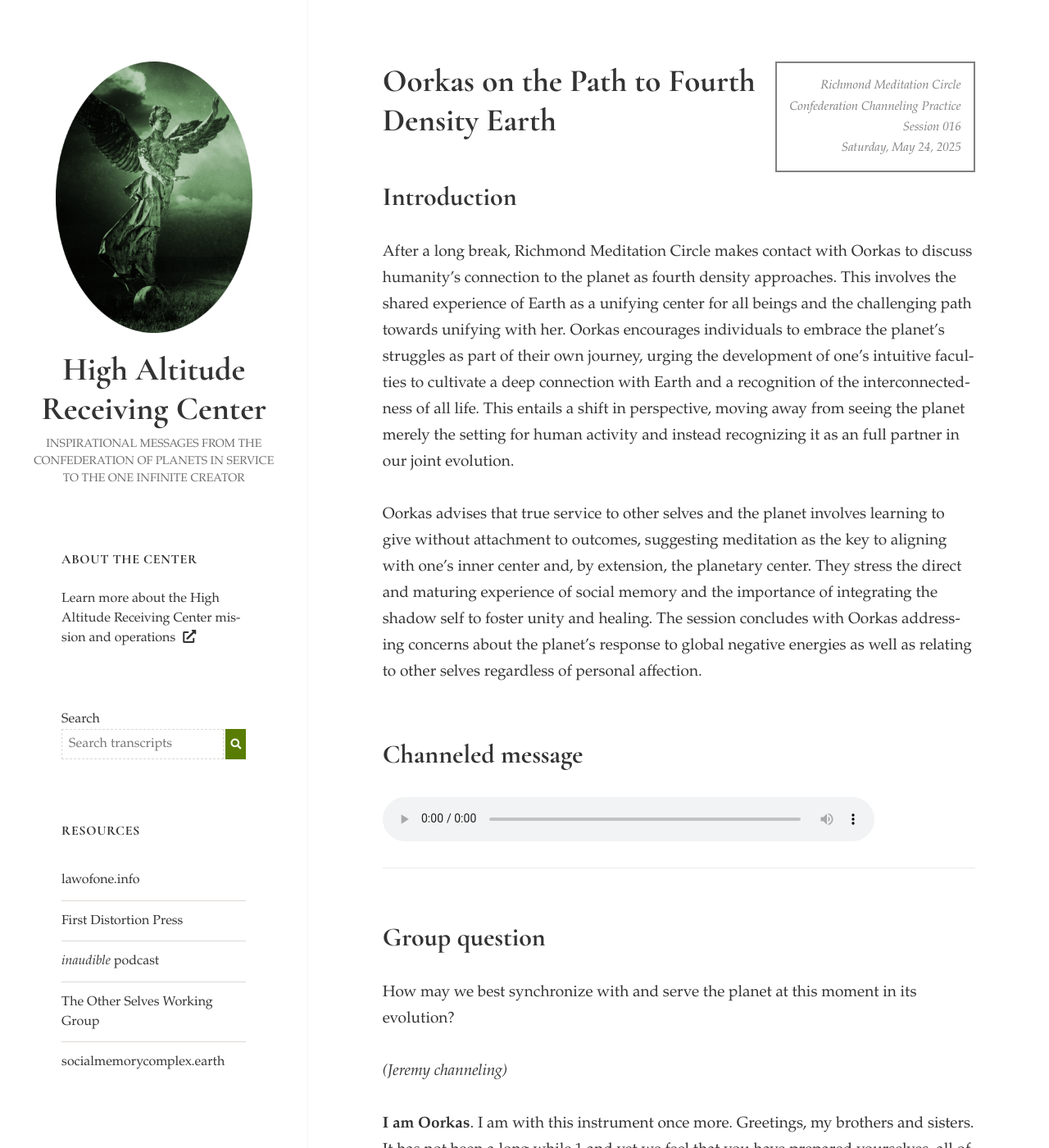
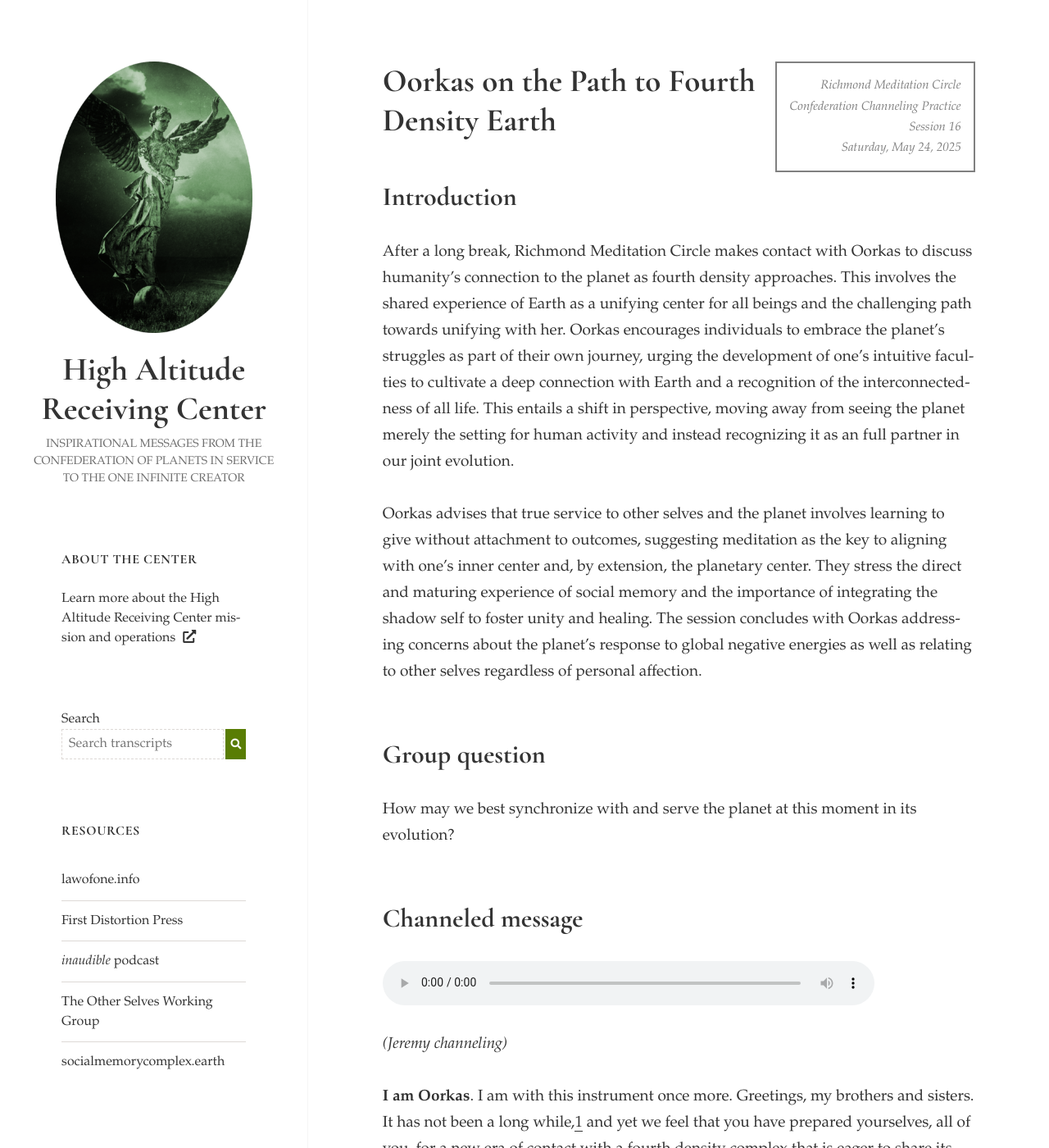
Before and after one commit to oswg/harc, a Jekyll site: the page built from _posts/2025-05-24_richmond_ccp_016.md, in a window 1280 px wide and 1400 px high. Shown: the whole window at 82% size. Built offline with Jekyll 4.4.1, drawn with Linux system fonts in a browser that asks for light colours.

Commit message:
fix session number display and one post content

```diff
--- a/_layouts/post.html
+++ b/_layouts/post.html
@@ -12,7 +12,7 @@
     <div class="subtitle">
       <span class="subtitle-line">{{ doc.circle_display | default: doc.circle }}</span>
       <span class="subtitle-line">{{ doc.event_display | default: doc.event }}</span>
-      <span class="subtitle-line">Session {{ doc.session }}</span>
+      <span class="subtitle-line">Session {{ doc.session | plus: 0 }}</span>
       <span class="subtitle-line">
         {{ doc.date | date: "%A, %B %-d, %Y" }} </span>
     </div>
@@ -20,7 +20,7 @@
     <div class="subtitle-mobile">
       <span class="subtitle-line">{{ doc.circle_display | default: doc.circle }}</span>
       <span class="subtitle-line">{{ doc.event_display | default: doc.event }}</span>
-      <span class="subtitle-line">Session {{ doc.session }}</span>
+      <span class="subtitle-line">Session {{ doc.session | plus: 0 }}</span>
       <span class="subtitle-line">
         {{ doc.date | date: "%A, %B %-d, %Y" }} </span>
     </div>
```
Also changed, not shown: _posts/2025-05-24_richmond_ccp_016.md (+1 -8 lines).
